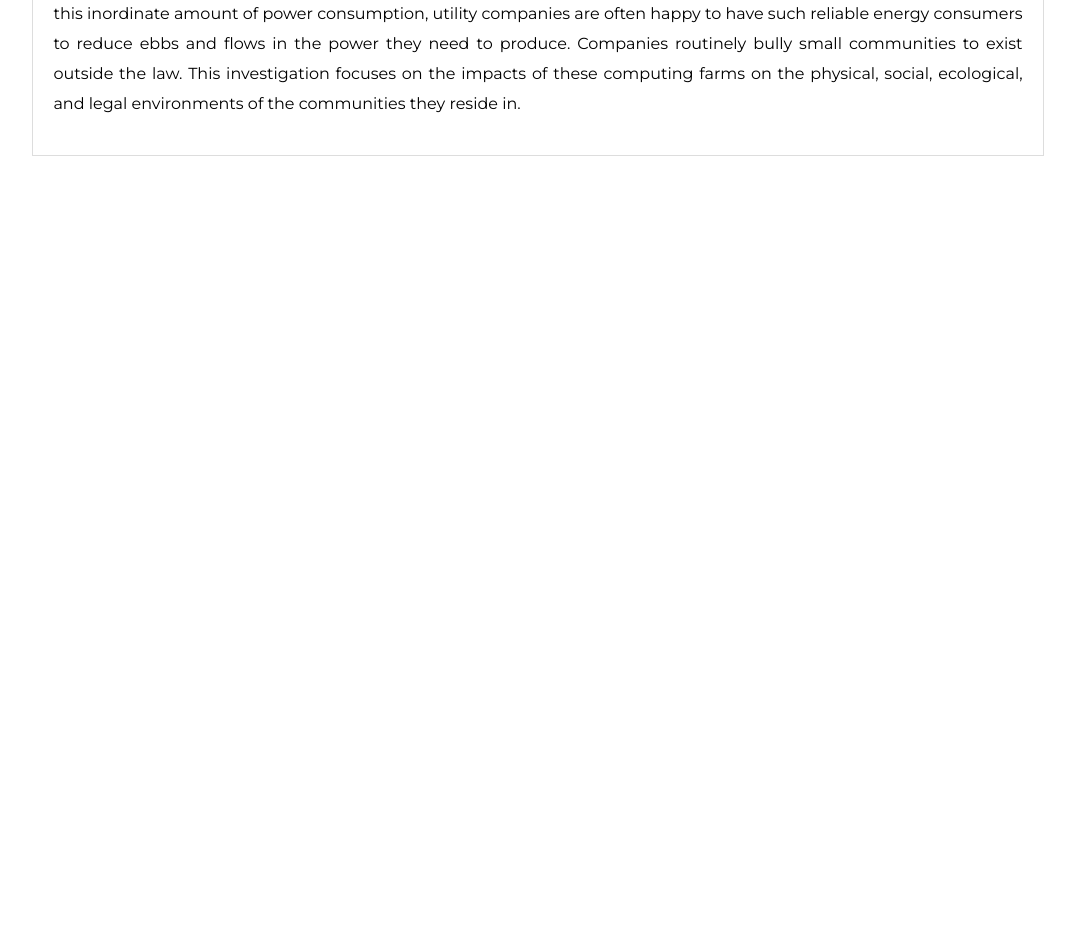
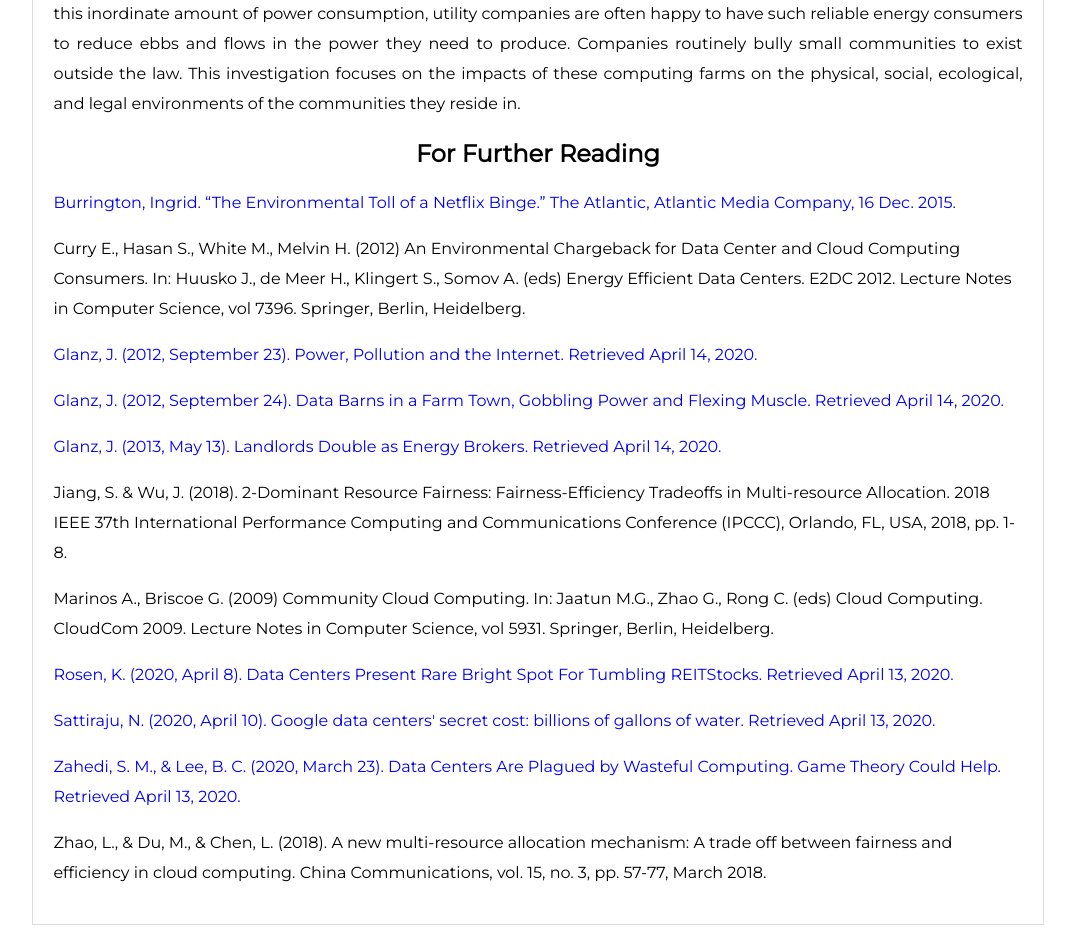
Before and after one commit to bklein18/blaw, a Next.js app: page /about in a window 1280 px wide. Shown: the part 680-1613 px from the top of the page, without its empty margins (102-1177 px from the left). Before the commit the page ends 844 px from the top, so only its background shows below. Built offline with nearby package versions, Linux system fonts and the light colour scheme.

Commit message:
First content and for further reading about page

```diff
--- a/pages/about.js
+++ b/pages/about.js
@@ -24,8 +24,10 @@
       </p>
       <hr />
       <h2>
-        ACRES OF COMPUTERS GENERALLY SEE NO MORE THAN 10% UTILIZATION OF THEIR
-        TOTAL UPTIME
+        <em>
+          ACRES OF COMPUTERS GENERALLY SEE NO MORE THAN 10% UTILIZATION OF THEIR
+          TOTAL UPTIME
+        </em>
       </h2>
       <hr />
       <p>
@@ -40,9 +42,85 @@
         physical, social, ecological, and legal environments of the communities
         they reside in.{" "}
       </p>
+      <h2>For Further Reading</h2>
+      <p className="bibli">
+        <a href="www.theatlantic.com/technology/archive/2015/12/there-are-no-clean-clouds/420744/">
+          Burrington, Ingrid. “The Environmental Toll of a Netflix Binge.” The
+          Atlantic, Atlantic Media Company, 16 Dec. 2015.
+        </a>
+      </p>
+      <p className="bibli">
+        Curry E., Hasan S., White M., Melvin H. (2012) An Environmental
+        Chargeback for Data Center and Cloud Computing Consumers. In: Huusko J.,
+        de Meer H., Klingert S., Somov A. (eds) Energy Efficient Data Centers.
+        E2DC 2012. Lecture Notes in Computer Science, vol 7396. Springer,
+        Berlin, Heidelberg.
+      </p>
+      <p className="bibli">
+        <a href="https://www.nytimes.com/2012/09/23/technology/data-centers-waste-vast-amounts-of-energy-belying-industry-image.html">
+          Glanz, J. (2012, September 23). Power, Pollution and the Internet.
+          Retrieved April 14, 2020.
+        </a>
+      </p>
+      <p>
+        <a href="https://www.nytimes.com/2012/09/24/technology/data-centers-in-rural-washington-state-gobble-power.html">
+          Glanz, J. (2012, September 24). Data Barns in a Farm Town, Gobbling
+          Power and Flexing Muscle. Retrieved April 14, 2020.
+        </a>
+      </p>
+      <p className="bibli">
+        <a href="https://www.nytimes.com/2013/05/14/technology/north-jersey-data-center-industry-blurs-utility-real-estate-boundaries.html">
+          Glanz, J. (2013, May 13). Landlords Double as Energy Brokers.
+          Retrieved April 14, 2020.
+        </a>
+      </p>
+      <p className="bibli">
+        Jiang, S. & Wu, J. (2018). 2-Dominant Resource Fairness:
+        Fairness-Efficiency Tradeoffs in Multi-resource Allocation. 2018 IEEE
+        37th International Performance Computing and Communications Conference
+        (IPCCC), Orlando, FL, USA, 2018, pp. 1-8.
+      </p>
+      <p className="bibli">
+        Marinos A., Briscoe G. (2009) Community Cloud Computing. In: Jaatun
+        M.G., Zhao G., Rong C. (eds) Cloud Computing. CloudCom 2009. Lecture
+        Notes in Computer Science, vol 5931. Springer, Berlin, Heidelberg.
+      </p>
+      <p className="bibli">
+        <a href="https://www.forbes.com/sites/kamranrosen/2020/04/08/data-centers-present-rare-bright-spot-for-tumbling-reit-stocks/#4f83a7933118">
+          Rosen, K. (2020, April 8). Data Centers Present Rare Bright Spot For
+          Tumbling REITStocks. Retrieved April 13, 2020.
+        </a>
+      </p>
+      <p className="bibli">
+        <a href="https://www.dailyherald.com/business/20200411/google-data-centers-secret-cost-billions-of-gallons-of-water">
+          Sattiraju, N. (2020, April 10). Google data centers' secret cost:
+          billions of gallons of water. Retrieved April 13, 2020.
+        </a>
+      </p>
+      <p className="bibli">
+        <a href="https://spectrum.ieee.org/computing/hardware/data-centers-plagued-by-wasteful-computing-game-theory-could-help">
+          Zahedi, S. M., & Lee, B. C. (2020, March 23). Data Centers Are Plagued
+          by Wasteful Computing. Game Theory Could Help. Retrieved April 13,
+          2020.
+        </a>
+      </p>
+      <p className="bibli">
+        Zhao, L., & Du, M., & Chen, L. (2018). A new multi-resource allocation
+        mechanism: A trade off between fairness and efficiency in cloud
+        computing. China Communications, vol. 15, no. 3, pp. 57-77, March 2018.
+      </p>
       <style jsx>{`
         .headerFont {
           font-size: 22px;
+        }
+
+        .bibli {
+          line-height: 30px;
+          text-align: left;
+        }
+
+        a {
+          text-decoration: none;
         }
 
         p {
```
Also changed, not shown: pages/index.js (+50 -0 lines).
